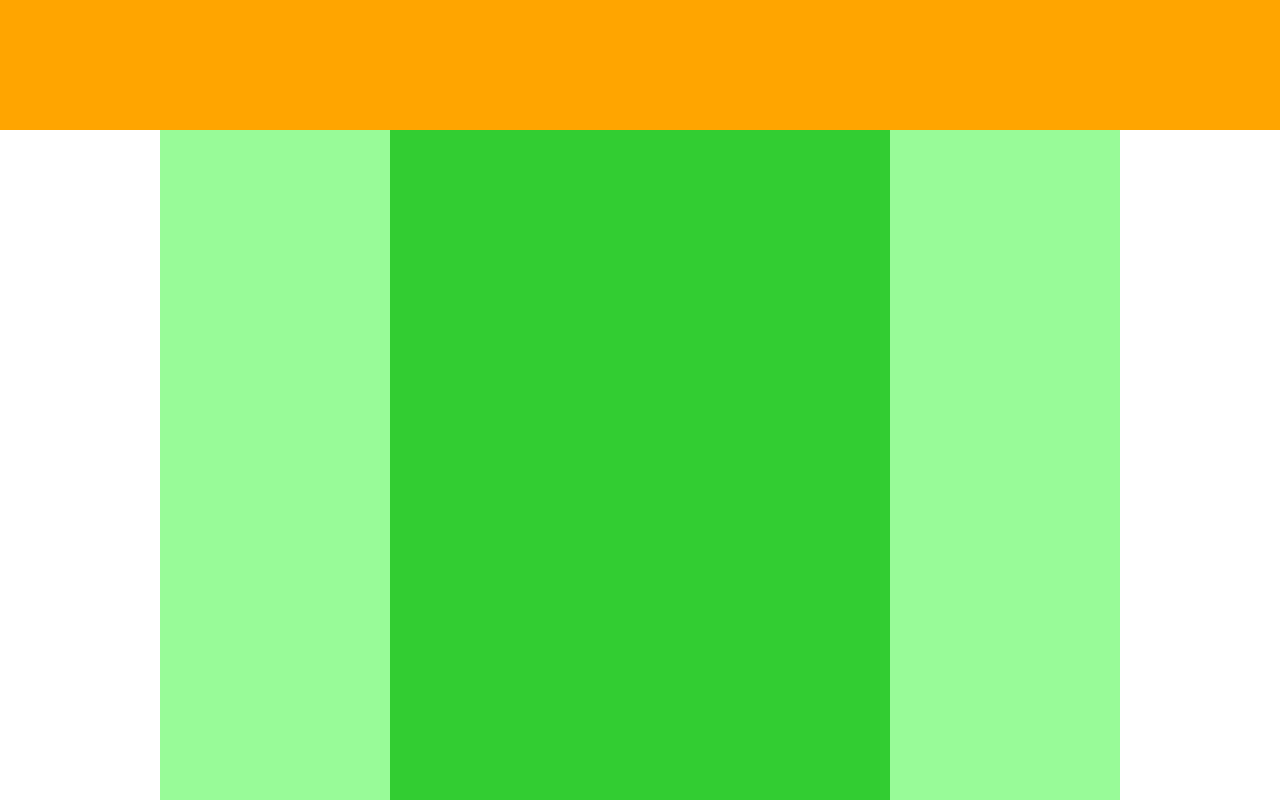
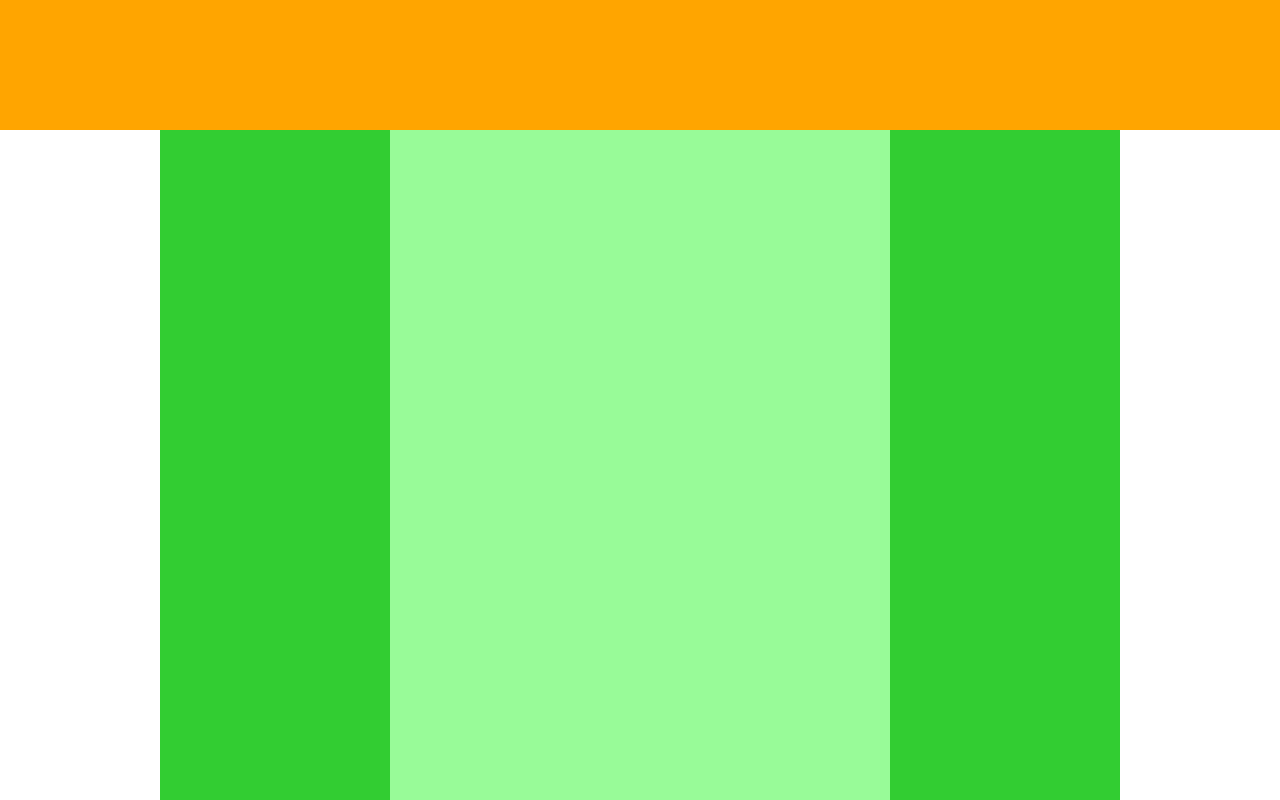
Before and after one commit to saya-94/caravan-test, a plain HTML site: page index.html in a window 1280 px wide. Shown: the part 420-1220 px from the top of the page. Drawn offline with Linux system fonts and the light colour scheme.

Commit message:
[Update] 1-3 修正・追記

```diff
--- a/index.html
+++ b/index.html
@@ -9,8 +9,9 @@
 
   <div class="header"></div>
   <div class="main-visual"></div>
-  <div class="main">
-    <div class="main-visual-content"></div>
+  <div class="main clearfix">
+    <div class="main-left"></div>
+    <div class="main-right"></div>
   </div>
   <div class="footer"></div>
 
--- a/style.css
+++ b/style.css
@@ -17,11 +17,11 @@
  background-color: orange;
 }
 
-.main-visual-content {
- width: 500px;
+.main-left {
+ width: 230px;
  height: 1400px;
  background-color: limegreen;
- margin: 0 auto;
+ float: left;
 }
 
 .main {
@@ -32,6 +32,13 @@
  margin: 0 auto;
 }
 
+.main-right {
+ width: 230px;
+ height: 1400px;
+ background-color: limegreen;
+ float: right;
+}
+
 .footer {
  width: 100%;
  height: 100px;
```
